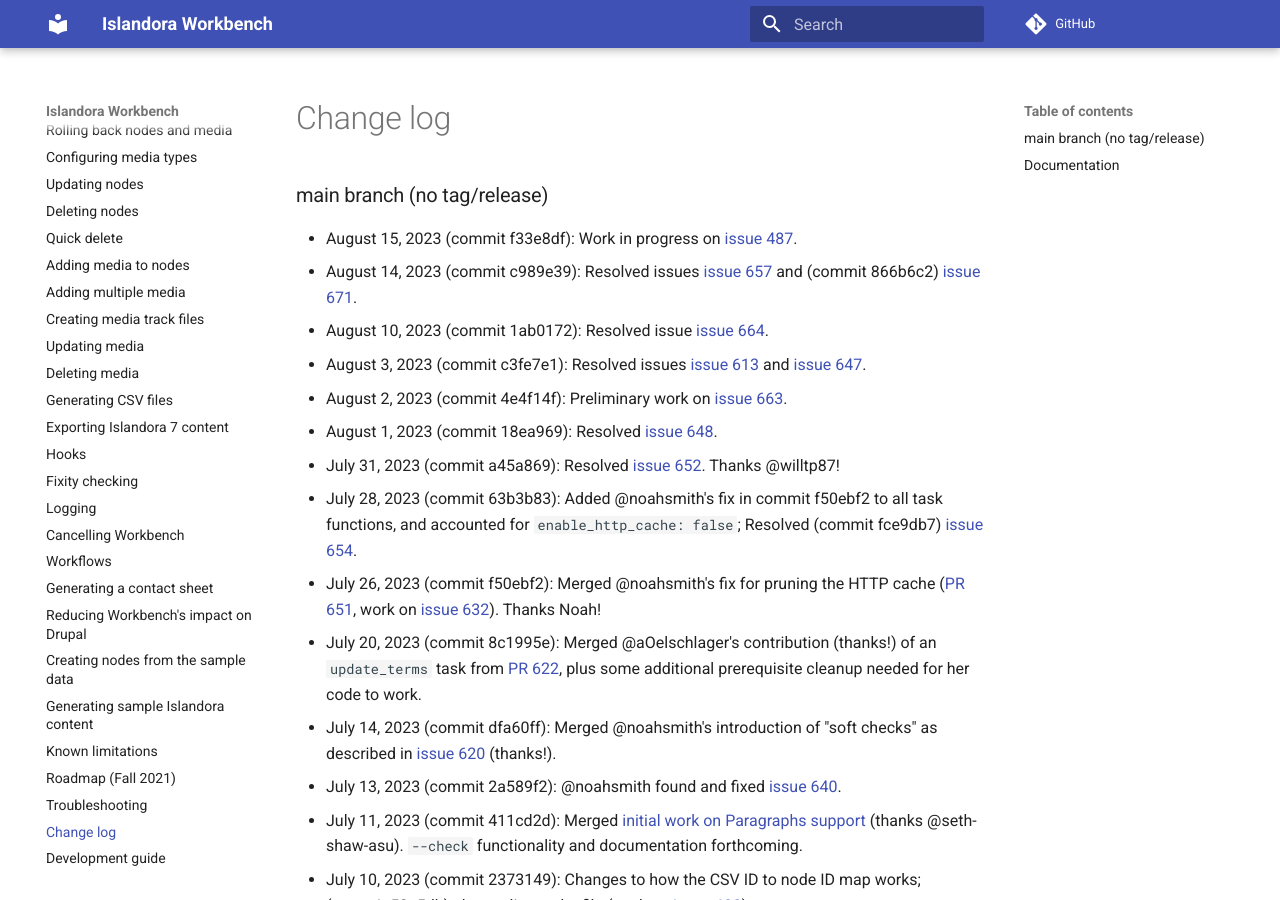
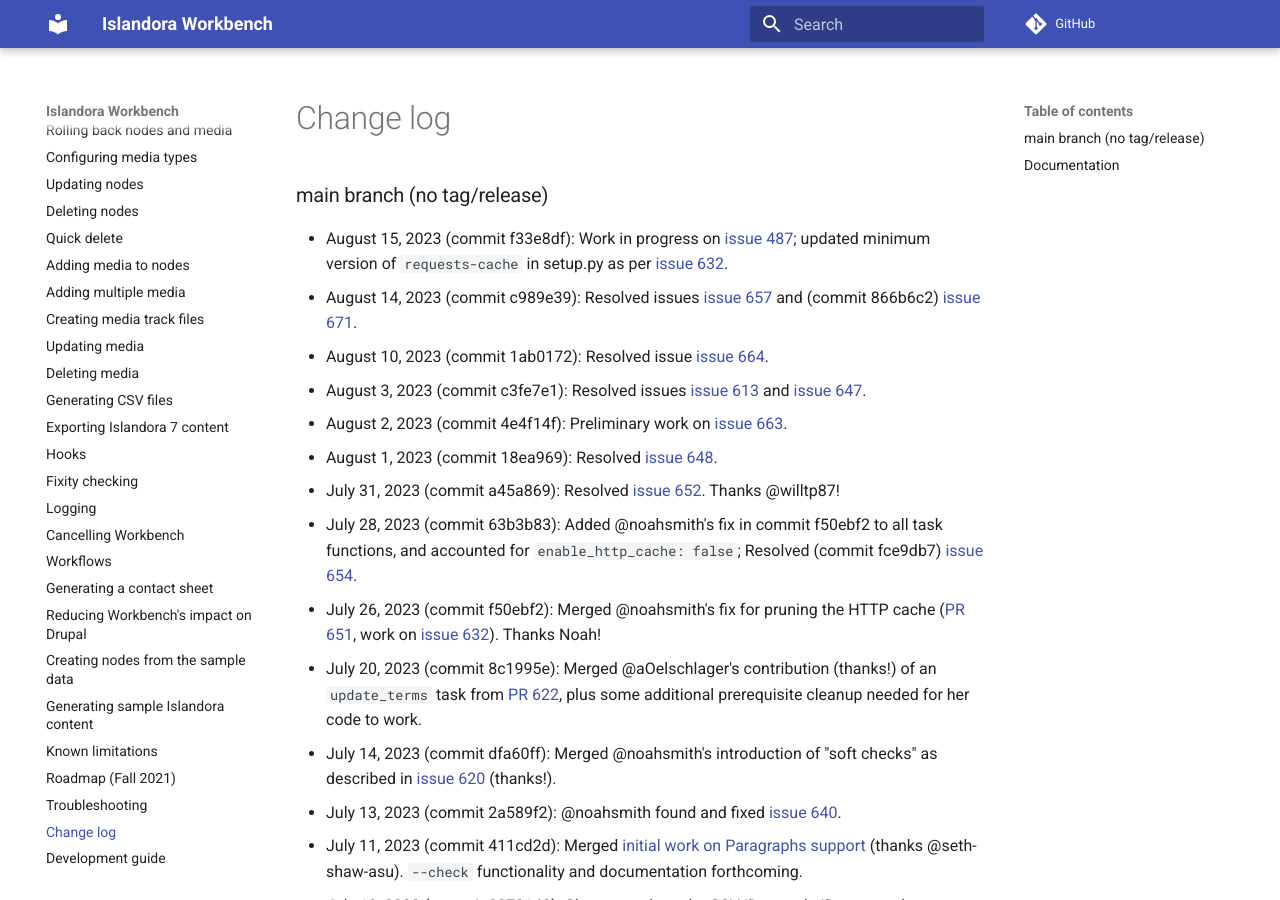
Before and after one commit to mjordan/islandora_workbench_docs, an MkDocs documentation site: the page built from docs/changelog.md, in a window 1280 px wide and 900 px high. Built offline with MkDocs 1.6.1 and Material for MkDocs 9.7.7, drawn with Linux system fonts in a browser that asks for light colours; comment, search, counter and statistics services are not loaded; some of the changed text lies outside the part shown.

Commit message:
Updated changelog.

```diff
--- a/docs/changelog.md
+++ b/docs/changelog.md
@@ -1,6 +1,6 @@
 ### main branch (no tag/release)
 
-* August 15, 2023 (commit f33e8df): Work in progress on [issue 487](https://github.com/mjordan/islandora_workbench/issues/487).
+* August 15, 2023 (commit f33e8df): Work in progress on [issue 487](https://github.com/mjordan/islandora_workbench/issues/487); updated minimum version of `requests-cache` in setup.py as per [issue 632](https://github.com/mjordan/islandora_workbench/issues/632).
 * August 14, 2023 (commit c989e39): Resolved issues [issue 657](https://github.com/mjordan/islandora_workbench/issues/657) and (commit 866b6c2) [issue 671](https://github.com/mjordan/islandora_workbench/issues/671).
 * August 10, 2023 (commit 1ab0172): Resolved issue [issue 664](https://github.com/mjordan/islandora_workbench/issues/6xxi6413).
 * August 3, 2023 (commit c3fe7e1): Resolved issues [issue 613](https://github.com/mjordan/islandora_workbench/issues/613) and [issue 647](https://github.com/mjordan/islandora_workbench/issues/647).
@@ -85,6 +85,7 @@
 
 ### Documentation
 
+* August 16, 2023: Merged in @ysuarez's spelling fixes (issue [674](https://github.com/mjordan/islandora_workbench/issues/674)).
 * August 14, 2023: Update `published` entry in "[Base fields](/islandora_workbench_docs/fields/#base-fields)" to allow media types to set their default `published` values.
 * August 4, 2023: Removed `published` as a standalone configuration setting, and updated it entry in "[Base fields](/islandora_workbench_docs/fields/#base-fields)".
 * August 3, 2023: Documented the config settings `query_csv_id_to_node_id_map_for_parents`, `ignore_duplicate_parent_ids`, `field_for_media_title`, `use_nid_in_media_title`, `use_node_title_for_media_title`, `use_node_title_for_remote_filename`, `use_nid_in_remote_filename`, and `field_for_remote_filename`. Updated "[Using the CSV ID to node ID map](https://mjordan.github.io/islandora_workbench_docs/generating_csv_files/#using-the-csv-id-to-node-id-map)".
```
